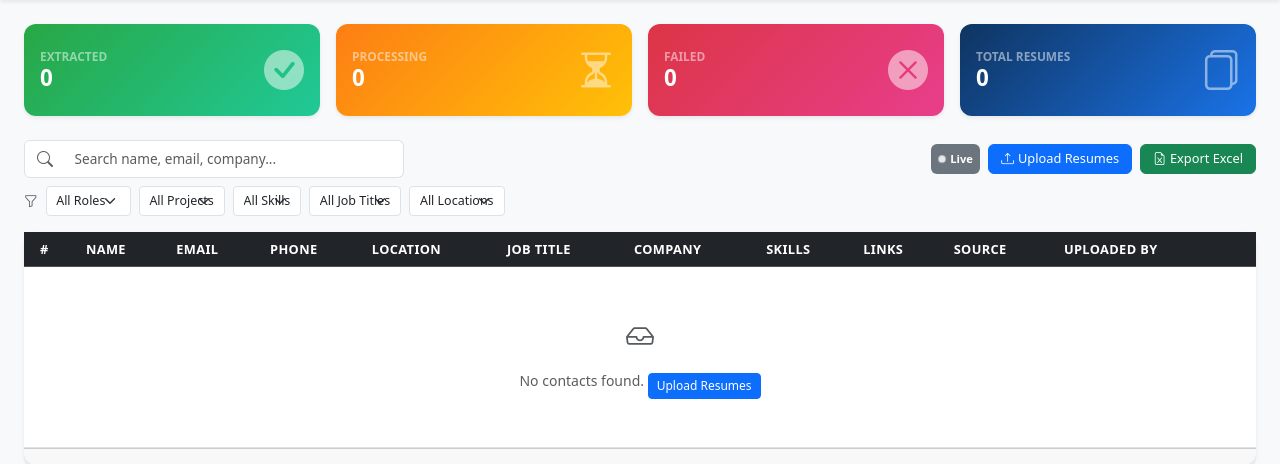
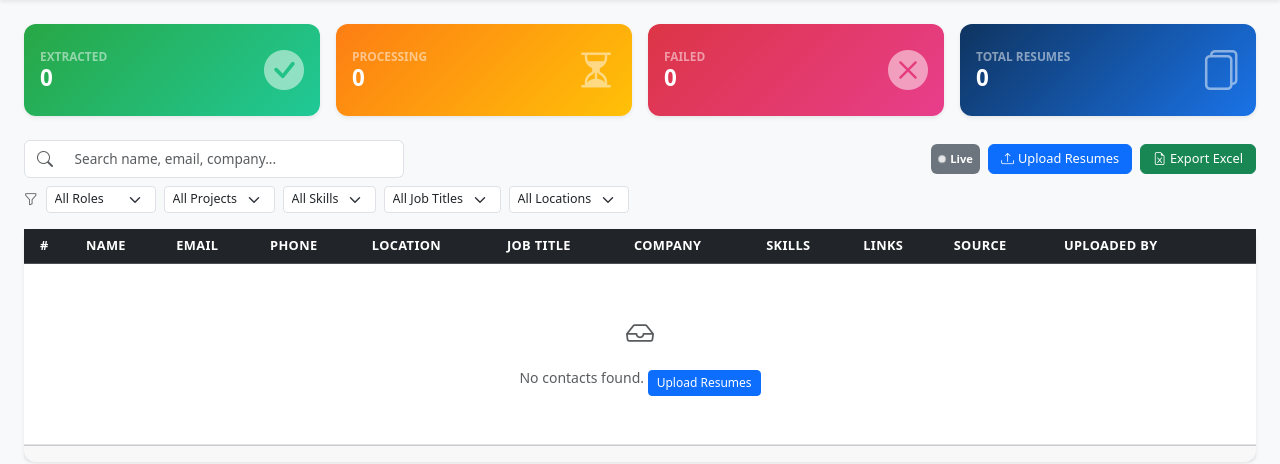
Before and after one commit to sagarsinghalai/resume-extractor, a Flask app: page /dashboard in a window 1280 px wide. Shown: the part 51-515 px from the top of the page. Run offline with Flask 3, Linux system fonts and the light colour scheme; the visitor is signed in with stand-in values (Sample User, id 1); data that the repository does not hold is empty; some libraries are stand-ins or nearby versions.

Commit message:
Fix dropdown arrow overlapping text in all select elements
Selects need Bootstrap right-padding preserved for the chevron arrow.
Only override top/bottom/left padding, not padding-right.

Co-Authored-By: Claude Sonnet 4.5 <noreply@anthropic.com>

```diff
--- a/static/css/app.css
+++ b/static/css/app.css
@@ -20,9 +20,13 @@ p    { font-size: 0.875rem; }
 .btn-sm      { font-size: 0.75rem; padding: 0.2rem 0.5rem;  }
 .btn-lg      { font-size: 0.875rem; padding: 0.4rem 1rem;   }
 
-/* Inputs, selects */
-.form-control, .form-select { font-size: 0.85rem; padding: 0.3rem 0.6rem; }
-.form-control-sm, .form-select-sm { font-size: 0.78rem; }
+/* Inputs — uniform padding is fine */
+.form-control    { font-size: 0.85rem; padding: 0.3rem 0.6rem; }
+.form-control-sm { font-size: 0.78rem; padding: 0.2rem 0.5rem; }
+
+/* Selects — keep Bootstrap's right padding so the arrow doesn't overlap text */
+.form-select    { font-size: 0.85rem; padding-top: 0.3rem; padding-bottom: 0.3rem; padding-left: 0.6rem; }
+.form-select-sm { font-size: 0.78rem; padding-top: 0.2rem; padding-bottom: 0.2rem; padding-left: 0.5rem; }
 .form-label  { font-size: 0.82rem; margin-bottom: 0.25rem; }
 
 /* Navbar */
```
